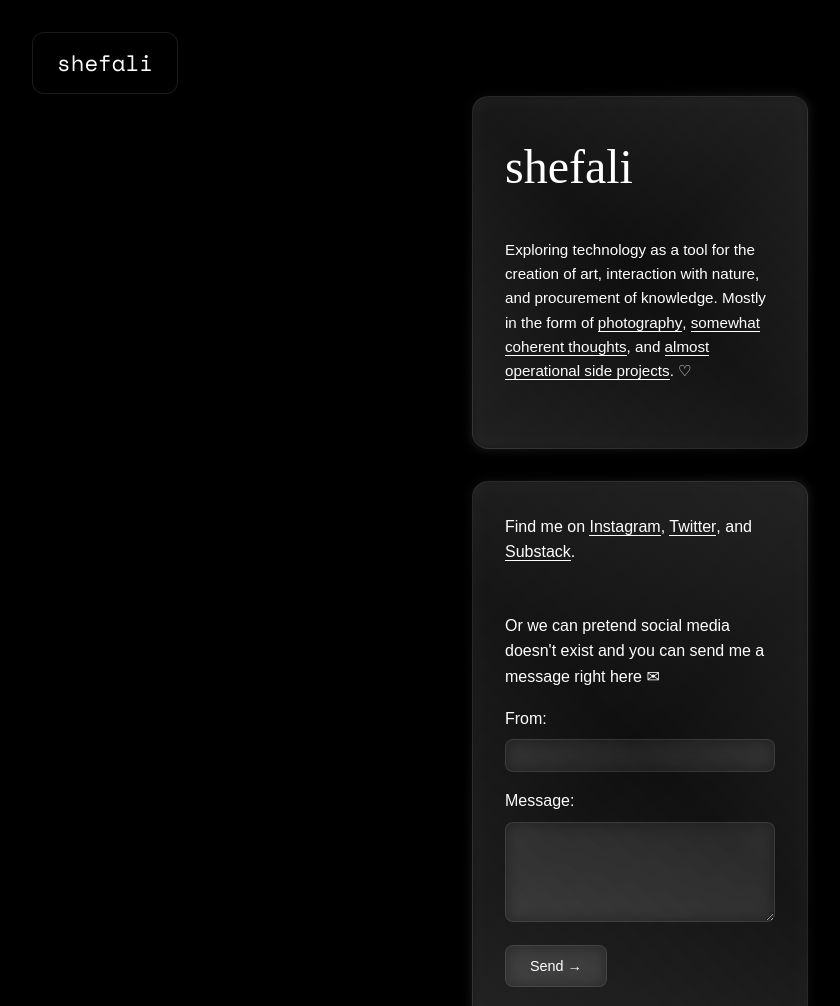
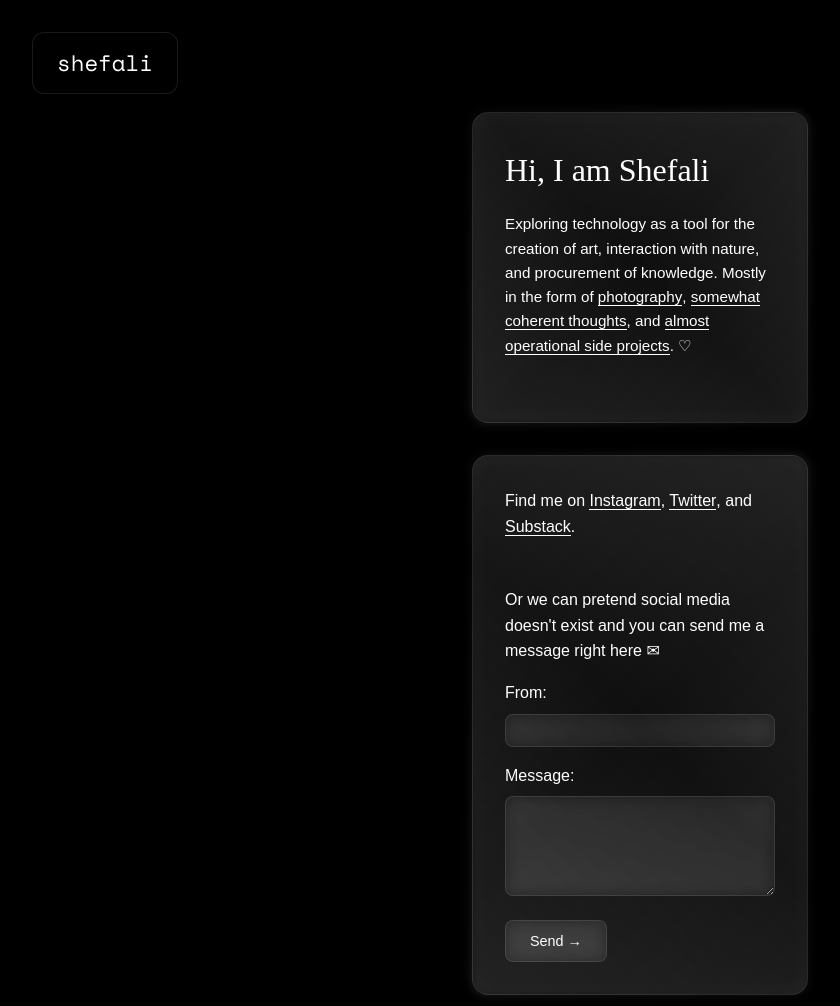
Before and after one commit to shefalikumarr/cloud, a website: page index.html in a window 1280 px wide. Shown: the top 1006 px of the page, without its empty margins (0-840 px from the left). Drawn offline with nearby package versions, Linux system fonts and the light colour scheme; no server answers.

Commit message:
fixing position of directory

```diff
--- a/index.html
+++ b/index.html
@@ -12,7 +12,7 @@
     </nav>
     <main class="container">
         <section class="left-panel">
-            <h1 class="title">shefali</h1>
+            <h1 class="title">Hi, I am Shefali</h1>
             <p class="description">
                 Exploring technology
                 as a tool for the creation of art, interaction with nature, and procurement of knowledge.
--- a/styles.css
+++ b/styles.css
@@ -80,7 +80,7 @@ body::before {
     padding: 2rem;
     max-width: 400px;
     margin: 0 auto;
-    margin-top: 4rem;
+    margin-top: 5rem;
 }
 
 .left-panel {
@@ -121,9 +121,9 @@ body::before {
 
 .title {
     font-family: 'Rockwell-Bold', 'Rockwell Bold', serif;
-    font-size: 3rem;
+    font-size: 2rem;
     color: var(--accent-color);
-    margin-bottom: 2rem;
+    margin-bottom: 1rem;
     font-weight: normal;
 }
 
```
